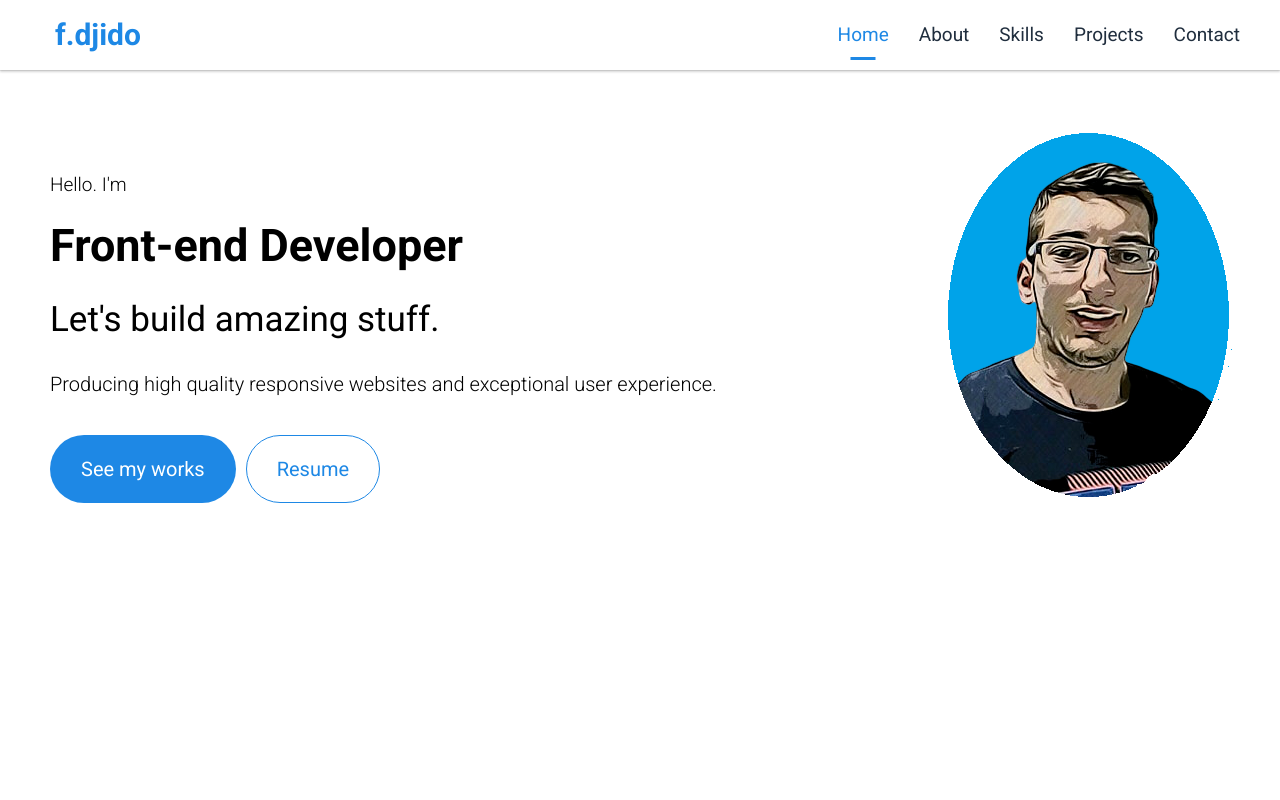
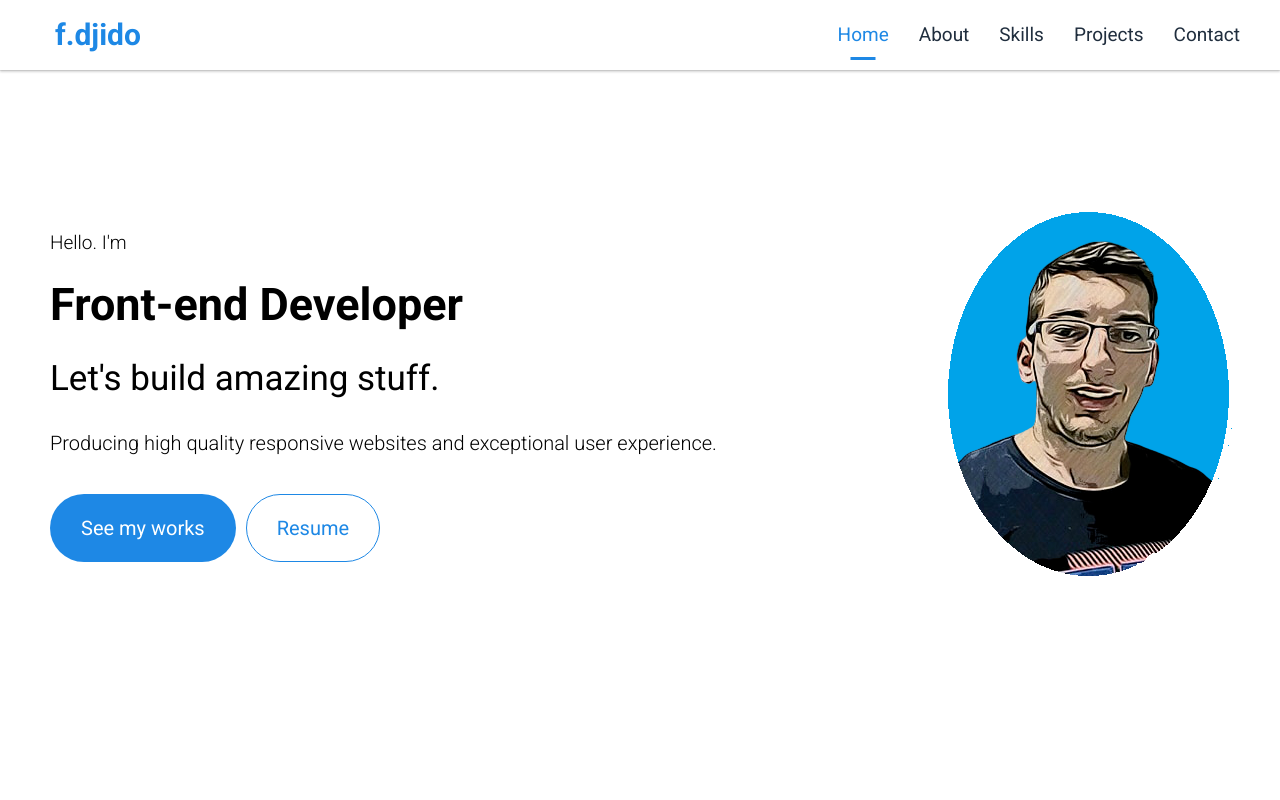
Before and after one commit to djido/portfolio-react, a React (Create React App) app: page / in a window 1280 px wide. Shown: the top 800 px of the page. Built offline with nearby package versions, Linux system fonts and the light colour scheme.

Commit message:
height fix

```diff
--- a/src/sass/_layout.scss
+++ b/src/sass/_layout.scss
@@ -144,7 +144,7 @@
 .intro {
     display: flex;
     justify-content: space-between;
-    align-items: space-between;
+    align-items: center;
     padding: 12rem 1rem;
     min-height: 100vh;
 
```
